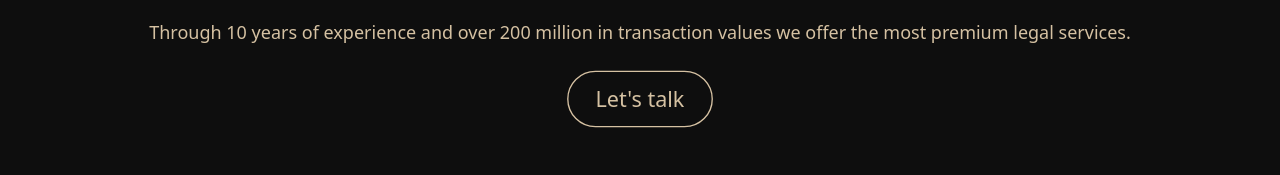
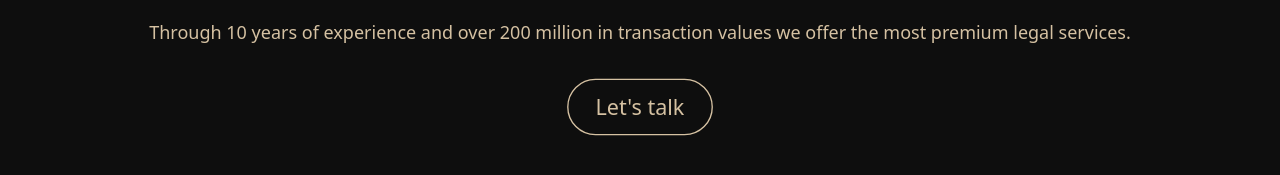
Before and after one commit to seesmof/Specter-Legal-Website, a React (Vite) app: page / in a window 1280 px wide. Shown: the part 475-650 px from the top of the page. Built offline with nearby package versions, Linux system fonts and the light colour scheme.

Commit message:
modified Hero.jsx in components

```diff
--- a/src/components/Hero.jsx
+++ b/src/components/Hero.jsx
@@ -12,7 +12,7 @@ const Hero = () => {
         Through 10 years of experience and over 200 million in transaction
         values we offer the most premium legal services.
       </p>
-      <a href="#" className="button scale-[1.35] px-5">
+      <a href="#" className="button mt-2 scale-[1.35] px-5">
         Let's talk
       </a>
     </div>
```
